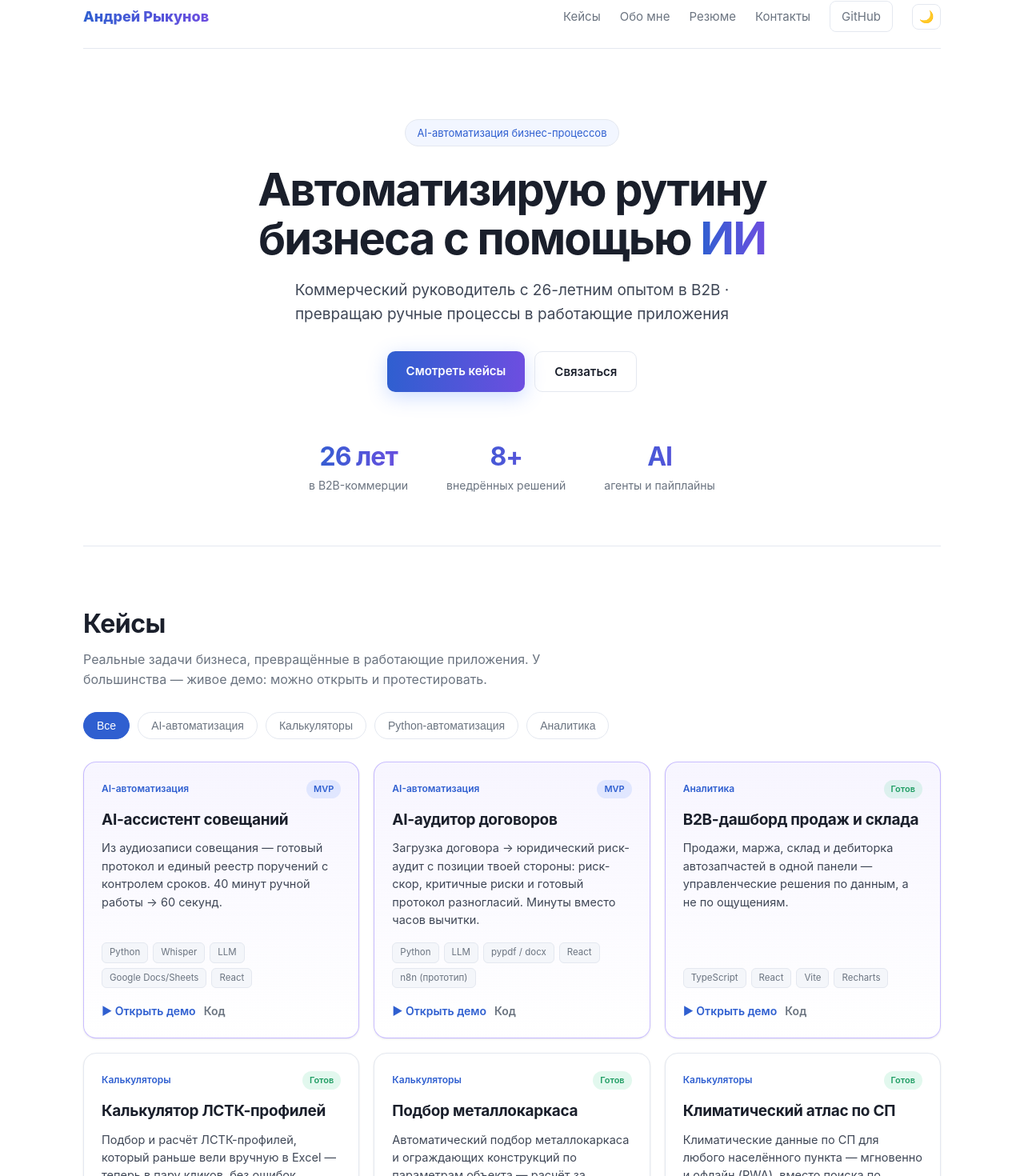
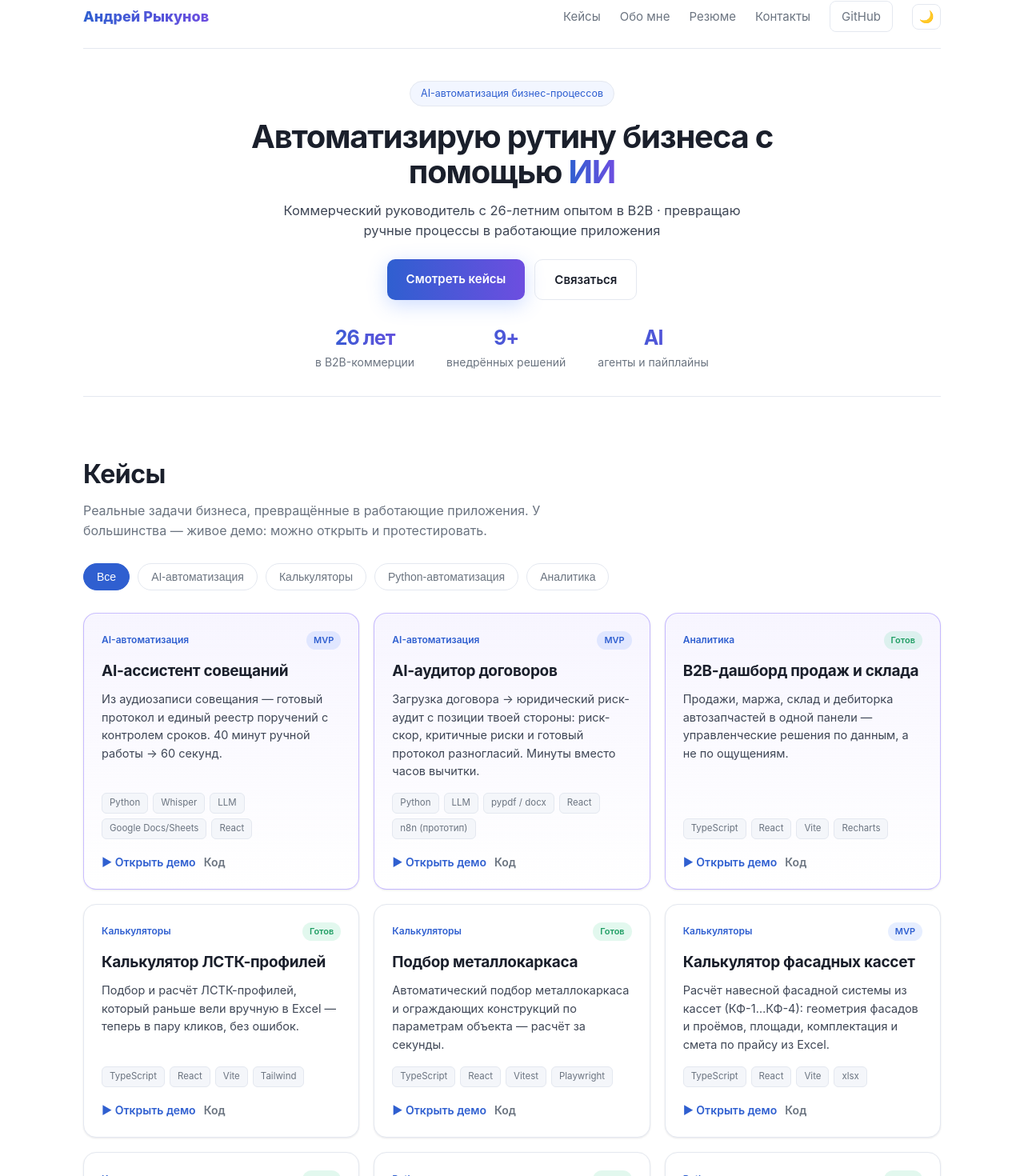
Before and after one commit to kilevoy/kilevoy.github.io, a React (Vite) app: page / in a window 1280 px wide. Shown: the part 19-1489 px from the top of the page at 80% size. Built offline with nearby package versions, Linux system fonts and the light colour scheme.

Commit message:
home: shrink hero so cases show above fold; add facade calculator case; remove resume section (keep nav link to resume.html)

```diff
--- a/src/App.tsx
+++ b/src/App.tsx
@@ -1,5 +1,5 @@
 import { useState, useEffect } from "react";
-import { profile, cases, skills, highlights, type Case } from "./data";
+import { profile, cases, skills, type Case } from "./data";
 
 function ThemeToggle() {
   const [theme, setTheme] = useState<"light" | "dark">(() => {
@@ -31,7 +31,6 @@ export default function App() {
       <Hero />
       <Cases />
       <About />
-      <Resume />
       <Contact />
       <Footer />
     </div>
@@ -47,7 +46,7 @@ function Nav() {
       <div className="nav-links">
         <a href="#cases">Кейсы</a>
         <a href="#about">Обо мне</a>
-        <a href="#resume">Резюме</a>
+        <a href="resume.html" target="_blank" rel="noreferrer">Резюме</a>
         <a href="#contact">Контакты</a>
         <a href={profile.github} target="_blank" rel="noreferrer" className="nav-gh">
           GitHub
@@ -200,33 +199,6 @@ function About() {
   );
 }
 
-function Resume() {
-  return (
-    <section className="resume" id="resume">
-      <h2>Резюме</h2>
-      <p className="section-sub">
-        Коммерческий руководитель, который сам строит инструменты автоматизации.
-        Кратко — главное:
-      </p>
-      <div className="resume-card">
-        <ul className="resume-hl">
-          {highlights.map((h, i) => (
-            <li key={i}>{h}</li>
-          ))}
-        </ul>
-        <div className="resume-actions">
-          <a className="btn primary" href="resume.html" target="_blank" rel="noreferrer">
-            Открыть резюме →
-          </a>
-          <a className="btn ghost" href="resume.pdf" download>
-            Скачать PDF
-          </a>
-        </div>
-      </div>
-    </section>
-  );
-}
-
 function Contact() {
   return (
     <section className="contact" id="contact">
--- a/src/data.ts
+++ b/src/data.ts
@@ -89,6 +89,16 @@ export const cases: Case[] = [
     status: "Готов",
   },
   {
+    title: "Калькулятор фасадных кассет",
+    category: "Калькуляторы",
+    outcome:
+      "Расчёт навесной фасадной системы из кассет (КФ-1…КФ-4): геометрия фасадов и проёмов, площади, комплектация и смета по прайсу из Excel.",
+    tech: ["TypeScript", "React", "Vite", "xlsx"],
+    demo: "https://kilevoy.github.io/fasad/",
+    code: "https://github.com/kilevoy/fasad",
+    status: "MVP",
+  },
+  {
     title: "Климатический атлас по СП",
     category: "Калькуляторы",
     outcome:
--- a/src/styles.css
+++ b/src/styles.css
@@ -150,28 +150,28 @@ section {
 
 /* ─── Hero ─── */
 .hero {
-  padding: 88px 0 64px;
+  padding: 40px 0 32px;
   text-align: center;
   border: none;
 }
 
 .badge {
   display: inline-block;
-  padding: 6px 14px;
+  padding: 5px 13px;
   border: 1px solid var(--border);
   border-radius: 999px;
-  font-size: 13px;
+  font-size: 12.5px;
   color: var(--accent);
   background: rgba(91, 140, 255, 0.08);
-  margin-bottom: 24px;
+  margin-bottom: 16px;
 }
 
 .hero h1 {
-  font-size: 56px;
-  line-height: 1.08;
-  margin: 0 0 20px;
-  letter-spacing: -1.8px;
-  max-width: 820px;
+  font-size: 40px;
+  line-height: 1.1;
+  margin: 0 0 14px;
+  letter-spacing: -1.2px;
+  max-width: 740px;
   margin-left: auto;
   margin-right: auto;
 }
@@ -184,9 +184,9 @@ section {
 }
 
 .lead {
-  max-width: 600px;
-  margin: 0 auto 32px;
-  font-size: 19px;
+  max-width: 580px;
+  margin: 0 auto 22px;
+  font-size: 16.5px;
   color: var(--text-soft);
 }
 
@@ -194,7 +194,7 @@ section {
   display: flex;
   gap: 12px;
   justify-content: center;
-  margin-bottom: 56px;
+  margin-bottom: 28px;
   flex-wrap: wrap;
 }
 
@@ -229,7 +229,7 @@ section {
 
 .hero-stats {
   display: flex;
-  gap: 48px;
+  gap: 40px;
   justify-content: center;
   flex-wrap: wrap;
 }
@@ -240,7 +240,7 @@ section {
 }
 
 .hero-stats b {
-  font-size: 32px;
+  font-size: 25px;
   background: linear-gradient(90deg, var(--accent), var(--accent2));
   -webkit-background-clip: text;
   background-clip: text;
```
